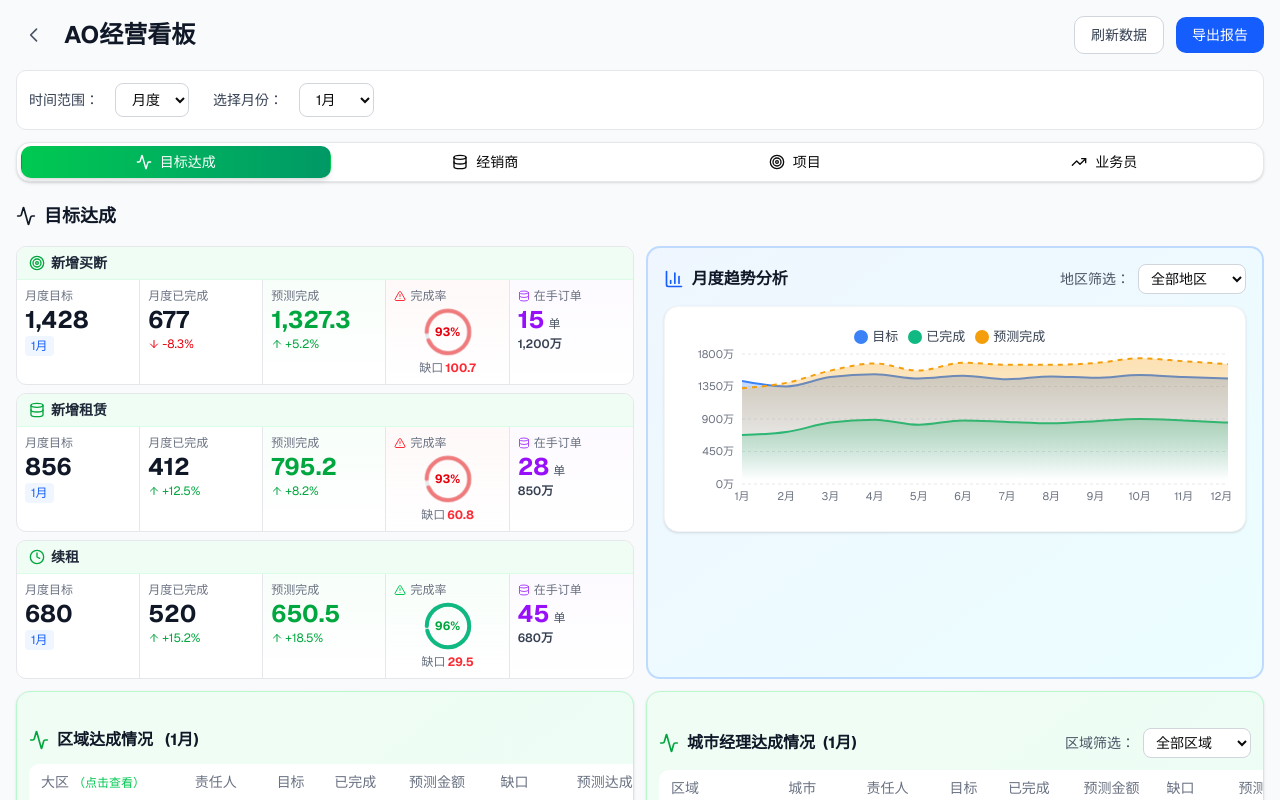
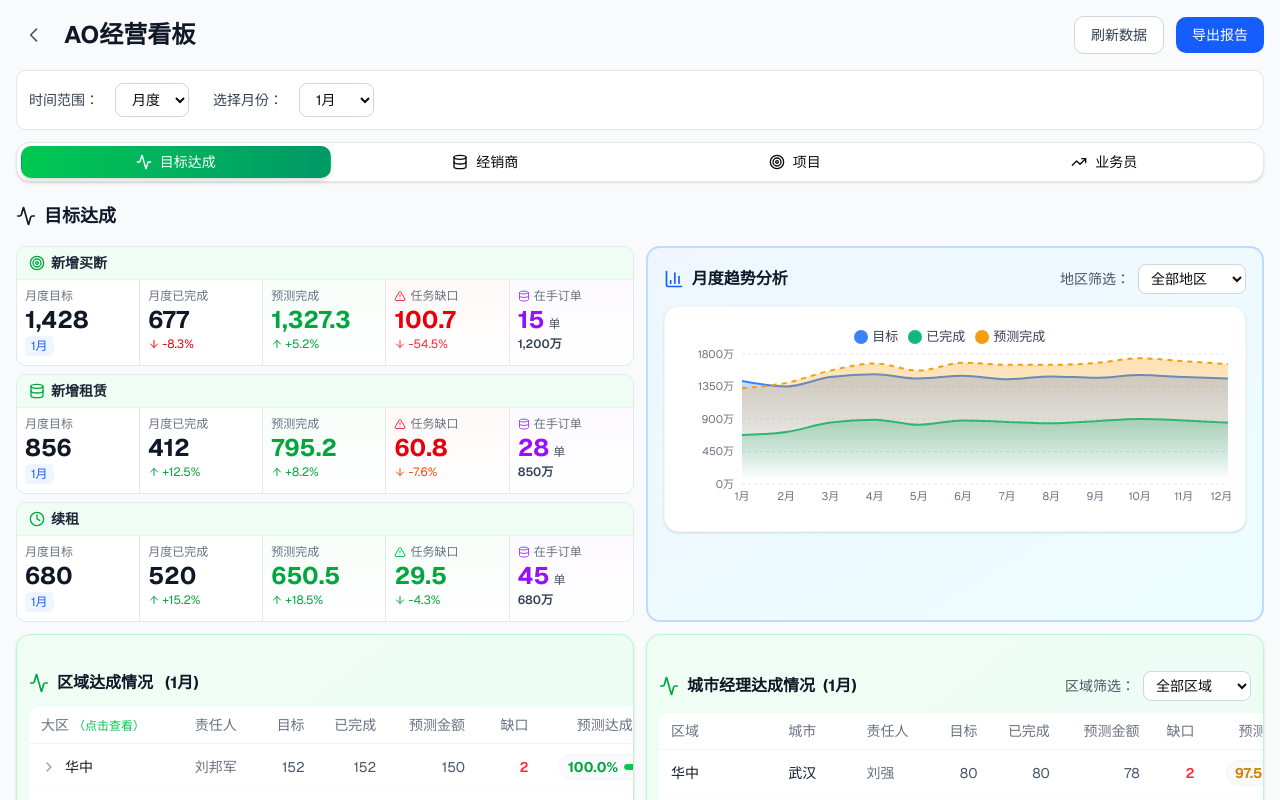
Before and after one commit to navylee1990/coze_jsc, a Next.js app: page /sales in a window 1280 px wide. Shown: the top 800 px of the page. Built offline with nearby package versions, Linux system fonts and the light colour scheme.

Commit message:
Restored to '91ad3e16b6e0b2c9bde6b7b75ccf19ee2aa3ecd6'
Coze-Restored-To: '91ad3e16b6e0b2c9bde6b7b75ccf19ee2aa3ecd6'
Coze-Commit-Type: restore

```diff
--- a/src/app/sales/page.tsx
+++ b/src/app/sales/page.tsx
@@ -820,46 +820,16 @@ export default function SalesDashboard() {
                   </div>
                 </div>
 
-                {/* 任务缺口 - 圆形进度条 */}
-                <div className="border-r border-gray-200 px-2 py-2 bg-gradient-to-b from-red-50/50 to-transparent relative">
+                {/* 任务缺口 */}
+                <div className="border-r border-gray-200 px-2 py-2 bg-gradient-to-b from-red-50/50 to-transparent">
                   <div className="flex items-center gap-1 text-xs font-medium text-gray-500 mb-1">
                     <AlertTriangle className="w-3 h-3 text-red-500 flex-shrink-0" />
-                    <span>完成率</span>
-                  </div>
-                  <div className="flex items-center justify-center relative">
-                    {/* 圆形进度条 */}
-                    <svg className={`w-12 h-12 transform -rotate-90 ${currentRangeData.canComplete ? '' : 'animate-pulse'}`} viewBox="0 0 36 36">
-                      {/* 背景圆 */}
-                      <path
-                        d="M18 2.0845
-                           a 15.9155 15.9155 0 0 1 0 31.831
-                           a 15.9155 15.9155 0 0 1 0 -31.831"
-                        fill="none"
-                        stroke="#E5E7EB"
-                        strokeWidth="3"
-                      />
-                      {/* 进度圆 */}
-                      <path
-                        d="M18 2.0845
-                           a 15.9155 15.9155 0 0 1 0 31.831
-                           a 15.9155 15.9155 0 0 1 0 -31.831"
-                        fill="none"
-                        stroke={currentRangeData.canComplete ? '#10B981' : '#EF4444'}
-                        strokeWidth="3"
-                        strokeDasharray={`${(currentRangeData.predicted / currentRangeData.target) * 100}, 100`}
-                        strokeLinecap="round"
-                        className={currentRangeData.canComplete ? '' : 'animate-pulse'}
-                      />
-                    </svg>
-                    {/* 完成率文本 */}
-                    <div className="absolute inset-0 flex items-center justify-center">
-                      <span className={`text-xs font-bold ${currentRangeData.canComplete ? 'text-green-600' : 'text-red-600'}`}>
-                        {((currentRangeData.predicted / currentRangeData.target) * 100).toFixed(0)}%
-                      </span>
-                    </div>
-                  </div>
-                  <div className="text-center mt-1 text-xs text-gray-500">
-                    缺口<span className={`font-bold ml-0.5 ${currentRangeData.gap > 0 ? 'text-red-500' : 'text-green-500'}`}>{currentRangeData.gap > 0 ? currentRangeData.gap.toLocaleString() : '0'}</span>
+                    <span>任务缺口</span>
+                  </div>
+                  <div className="text-2xl font-bold text-red-600 leading-none">{currentRangeData.gap.toLocaleString()}</div>
+                  <div className="flex items-center gap-0.5 text-xs text-red-500 mt-1">
+                    <ArrowDown className="w-3 h-3" />
+                    <span>-54.5%</span>
                   </div>
                 </div>
 
@@ -920,46 +890,16 @@ export default function SalesDashboard() {
                   </div>
                 </div>
 
-                {/* 任务缺口 - 圆形进度条 */}
-                <div className="border-r border-gray-200 px-2 py-2 bg-gradient-to-b from-red-50/50 to-transparent relative">
+                {/* 任务缺口 */}
+                <div className="border-r border-gray-200 px-2 py-2 bg-gradient-to-b from-red-50/50 to-transparent">
                   <div className="flex items-center gap-1 text-xs font-medium text-gray-500 mb-1">
                     <AlertTriangle className="w-3 h-3 text-red-500 flex-shrink-0" />
-                    <span>完成率</span>
-                  </div>
-                  <div className="flex items-center justify-center relative">
-                    {/* 圆形进度条 */}
-                    <svg className={`w-12 h-12 transform -rotate-90 ${leaseTimeRangeData[timeRange as keyof typeof leaseTimeRangeData].canComplete ? '' : 'animate-pulse'}`} viewBox="0 0 36 36">
-                      {/* 背景圆 */}
-                      <path
-                        d="M18 2.0845
-                           a 15.9155 15.9155 0 0 1 0 31.831
-                           a 15.9155 15.9155 0 0 1 0 -31.831"
-                        fill="none"
-                        stroke="#E5E7EB"
-                        strokeWidth="3"
-                      />
-                      {/* 进度圆 */}
-                      <path
-                        d="M18 2.0845
-                           a 15.9155 15.9155 0 0 1 0 31.831
-                           a 15.9155 15.9155 0 0 1 0 -31.831"
-                        fill="none"
-                        stroke={leaseTimeRangeData[timeRange as keyof typeof leaseTimeRangeData].canComplete ? '#10B981' : '#EF4444'}
-                        strokeWidth="3"
-                        strokeDasharray={`${(leaseTimeRangeData[timeRange as keyof typeof leaseTimeRangeData].predicted / leaseTimeRangeData[timeRange as keyof typeof leaseTimeRangeData].target) * 100}, 100`}
-                        strokeLinecap="round"
-                        className={leaseTimeRangeData[timeRange as keyof typeof leaseTimeRangeData].canComplete ? '' : 'animate-pulse'}
-                      />
-                    </svg>
-                    {/* 完成率文本 */}
-                    <div className="absolute inset-0 flex items-center justify-center">
-                      <span className={`text-xs font-bold ${leaseTimeRangeData[timeRange as keyof typeof leaseTimeRangeData].canComplete ? 'text-green-600' : 'text-red-600'}`}>
-                        {((leaseTimeRangeData[timeRange as keyof typeof leaseTimeRangeData].predicted / leaseTimeRangeData[timeRange as keyof typeof leaseTimeRangeData].target) * 100).toFixed(0)}%
-                      </span>
-                    </div>
-                  </div>
-                  <div className="text-center mt-1 text-xs text-gray-500">
-                    缺口<span className={`font-bold ml-0.5 ${leaseTimeRangeData[timeRange as keyof typeof leaseTimeRangeData].gap > 0 ? 'text-red-500' : 'text-green-500'}`}>{leaseTimeRangeData[timeRange as keyof typeof leaseTimeRangeData].gap > 0 ? leaseTimeRangeData[timeRange as keyof typeof leaseTimeRangeData].gap.toLocaleString() : '0'}</span>
+                    <span>任务缺口</span>
+                  </div>
+                  <div className="text-2xl font-bold text-red-600 leading-none">{leaseTimeRangeData[timeRange as keyof typeof leaseTimeRangeData].gap.toLocaleString()}</div>
+                  <div className="flex items-center gap-0.5 text-xs text-orange-600 mt-1">
+                    <ArrowDown className="w-3 h-3" />
+                    <span>-7.6%</span>
                   </div>
                 </div>
 
@@ -1020,46 +960,16 @@ export default function SalesDashboard() {
                   </div>
                 </div>
 
-                {/* 任务缺口 - 圆形进度条 */}
-                <div className="border-r border-gray-200 px-2 py-2 bg-gradient-to-b from-green-50/50 to-transparent relative">
+                {/* 任务缺口 */}
+                <div className="border-r border-gray-200 px-2 py-2 bg-gradient-to-b from-green-50/50 to-transparent">
                   <div className="flex items-center gap-1 text-xs font-medium text-gray-500 mb-1">
                     <AlertTriangle className="w-3 h-3 text-green-500 flex-shrink-0" />
-                    <span>完成率</span>
-                  </div>
-                  <div className="flex items-center justify-center relative">
-                    {/* 圆形进度条 */}
-                    <svg className={`w-12 h-12 transform -rotate-90 ${renewalTimeRangeData[timeRange as keyof typeof renewalTimeRangeData].canComplete ? '' : 'animate-pulse'}`} viewBox="0 0 36 36">
-                      {/* 背景圆 */}
-                      <path
-                        d="M18 2.0845
-                           a 15.9155 15.9155 0 0 1 0 31.831
-                           a 15.9155 15.9155 0 0 1 0 -31.831"
-                        fill="none"
-                        stroke="#E5E7EB"
-                        strokeWidth="3"
-                      />
-                      {/* 进度圆 */}
-                      <path
-                        d="M18 2.0845
-                           a 15.9155 15.9155 0 0 1 0 31.831
-                           a 15.9155 15.9155 0 0 1 0 -31.831"
-                        fill="none"
-                        stroke={renewalTimeRangeData[timeRange as keyof typeof renewalTimeRangeData].canComplete ? '#10B981' : '#EF4444'}
-                        strokeWidth="3"
-                        strokeDasharray={`${(renewalTimeRangeData[timeRange as keyof typeof renewalTimeRangeData].predicted / renewalTimeRangeData[timeRange as keyof typeof renewalTimeRangeData].target) * 100}, 100`}
-                        strokeLinecap="round"
-                        className={renewalTimeRangeData[timeRange as keyof typeof renewalTimeRangeData].canComplete ? '' : 'animate-pulse'}
-                      />
-                    </svg>
-                    {/* 完成率文本 */}
-                    <div className="absolute inset-0 flex items-center justify-center">
-                      <span className={`text-xs font-bold ${renewalTimeRangeData[timeRange as keyof typeof renewalTimeRangeData].canComplete ? 'text-green-600' : 'text-red-600'}`}>
-                        {((renewalTimeRangeData[timeRange as keyof typeof renewalTimeRangeData].predicted / renewalTimeRangeData[timeRange as keyof typeof renewalTimeRangeData].target) * 100).toFixed(0)}%
-                      </span>
-                    </div>
-                  </div>
-                  <div className="text-center mt-1 text-xs text-gray-500">
-                    缺口<span className={`font-bold ml-0.5 ${renewalTimeRangeData[timeRange as keyof typeof renewalTimeRangeData].gap > 0 ? 'text-red-500' : 'text-green-500'}`}>{renewalTimeRangeData[timeRange as keyof typeof renewalTimeRangeData].gap > 0 ? renewalTimeRangeData[timeRange as keyof typeof renewalTimeRangeData].gap.toLocaleString() : '0'}</span>
+                    <span>任务缺口</span>
+                  </div>
+                  <div className="text-2xl font-bold text-green-600 leading-none">{renewalTimeRangeData[timeRange as keyof typeof renewalTimeRangeData].gap.toLocaleString()}</div>
+                  <div className="flex items-center gap-0.5 text-xs text-green-600 mt-1">
+                    <ArrowDown className="w-3 h-3" />
+                    <span>-4.3%</span>
                   </div>
                 </div>
 
```
